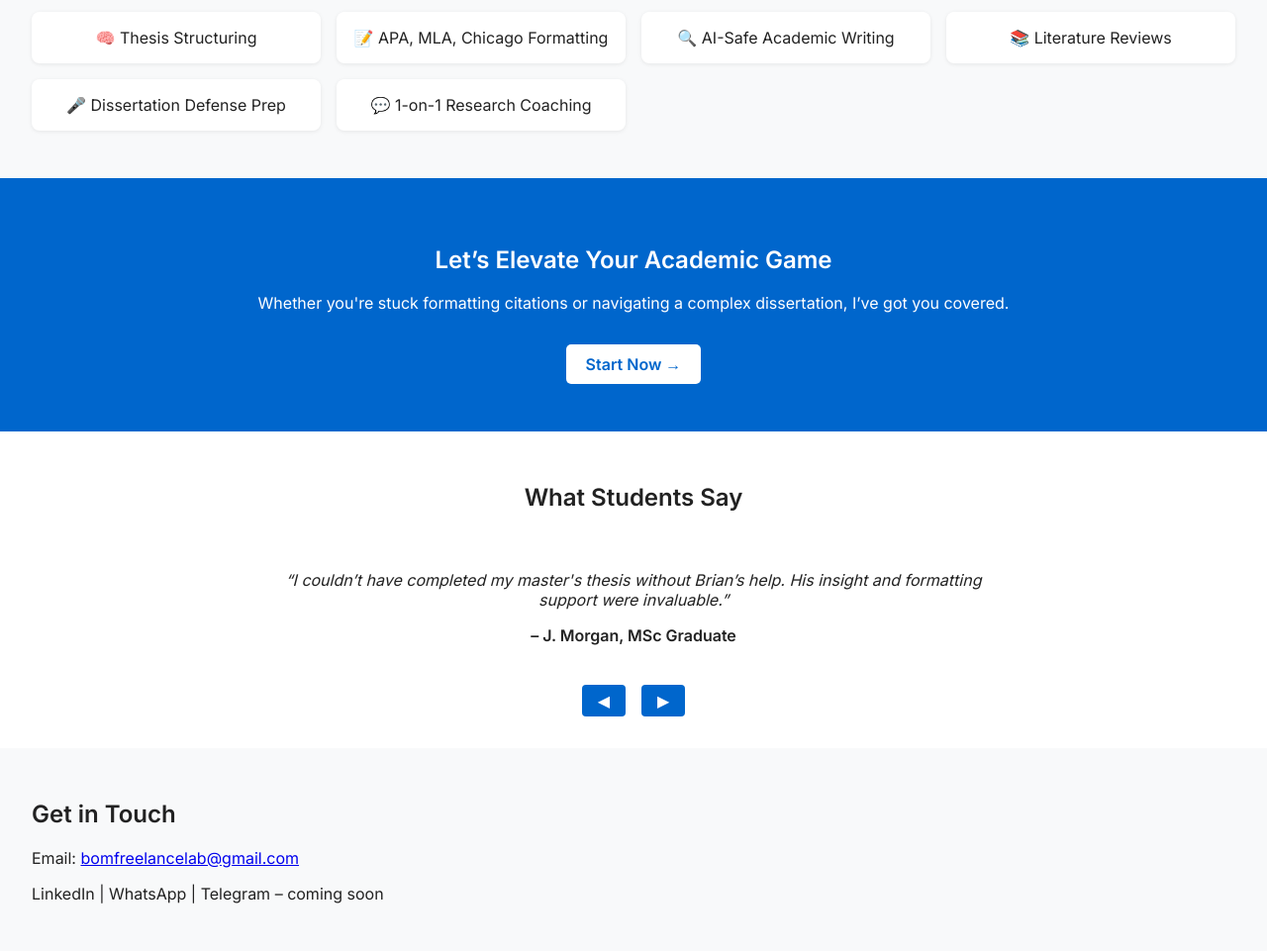
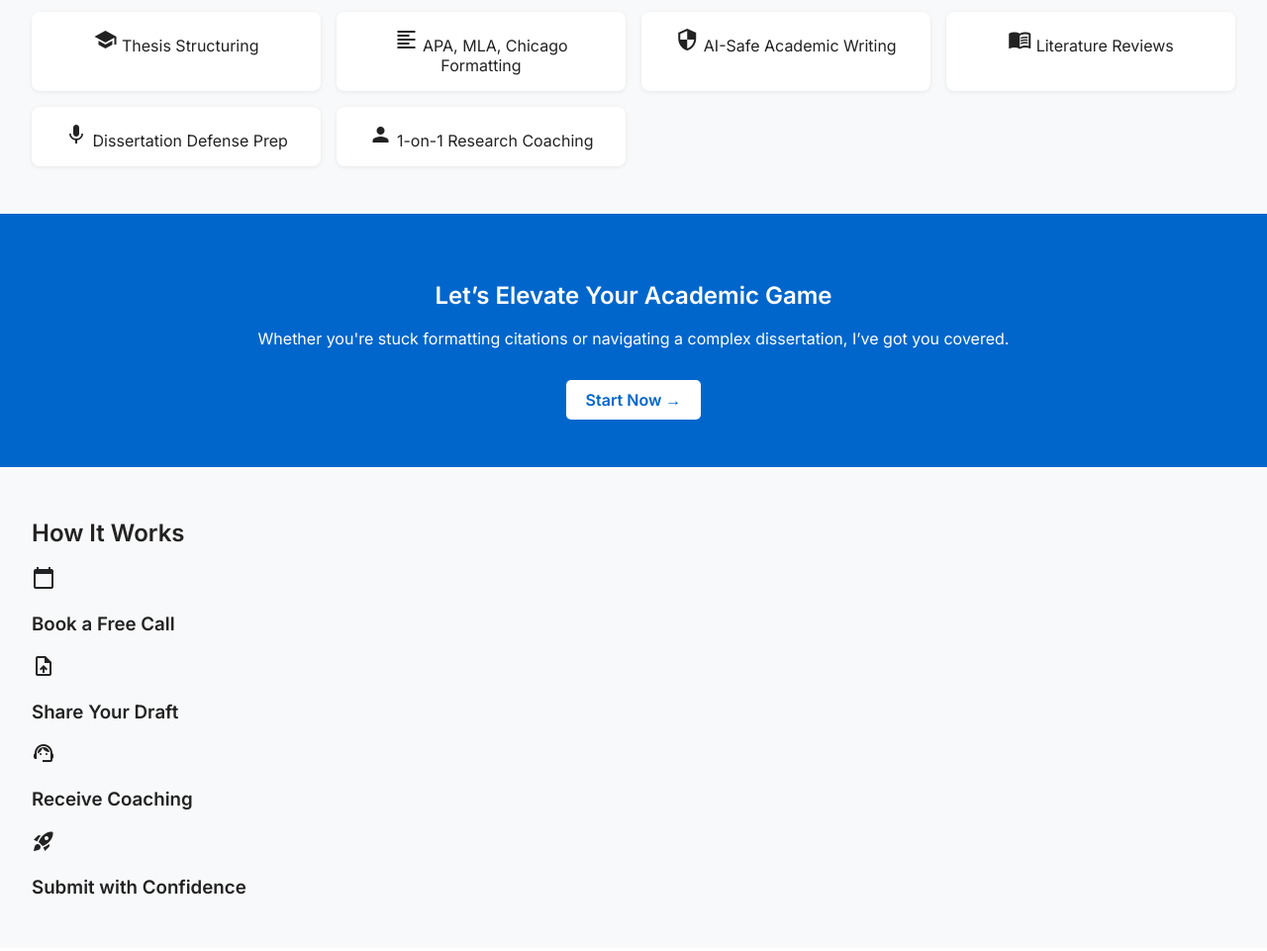
Before and after one commit to Djbreezil254/Academic-tutor-site, a plain HTML site: page Index.html in a window 1280 px wide. Shown: the part 500-1461 px from the top of the page at 99% size. Drawn offline with nearby package versions, Linux system fonts and the light colour scheme; a script that the page names is missing.

Commit message:
Update Index.html

```diff
--- a/Index.html
+++ b/Index.html
@@ -22,6 +22,7 @@
   <link rel="stylesheet" href="style.css" />
   <link rel="preconnect" href="https://fonts.googleapis.com" />
   <link href="https://fonts.googleapis.com/css2?family=Inter:wght@400;600&display=swap" rel="stylesheet" />
+  <link href="https://fonts.googleapis.com/icon?family=Material+Icons" rel="stylesheet" />
 
   <!-- ✅ AOS CSS -->
   <link href="https://cdn.jsdelivr.net/npm/aos@2.3.4/dist/aos.css" rel="stylesheet" />
@@ -50,7 +51,7 @@
   <header class="hero">
     <div class="overlay"></div>
     <div class="hero-content" data-aos="fade-up">
-      <h1>Academic Coaching That Moves You Forward</h1>
+      <h1>Academic <span class="highlight">Coaching</span> That Moves You Forward</h1>
       <p>Guiding students from confusion to clarity in writing, formatting, and research success.</p>
       <a href="mailto:bomfreelancelab@gmail.com" class="cta">📅 Book Your Free Consult</a>
     </div>
@@ -60,12 +61,12 @@
     <section class="services" data-aos="fade-up">
       <h2>What I Help With</h2>
       <div class="card-grid">
-        <div class="card" data-aos="zoom-in">🧠 Thesis Structuring</div>
-        <div class="card" data-aos="zoom-in" data-aos-delay="100">📝 APA, MLA, Chicago Formatting</div>
-        <div class="card" data-aos="zoom-in" data-aos-delay="200">🔍 AI-Safe Academic Writing</div>
-        <div class="card" data-aos="zoom-in" data-aos-delay="300">📚 Literature Reviews</div>
-        <div class="card" data-aos="zoom-in" data-aos-delay="400">🎤 Dissertation Defense Prep</div>
-        <div class="card" data-aos="zoom-in" data-aos-delay="500">💬 1-on-1 Research Coaching</div>
+        <div class="card" data-aos="zoom-in"><span class="material-icons">school</span> Thesis Structuring</div>
+        <div class="card" data-aos="zoom-in" data-aos-delay="100"><span class="material-icons">format_align_left</span> APA, MLA, Chicago Formatting</div>
+        <div class="card" data-aos="zoom-in" data-aos-delay="200"><span class="material-icons">security</span> AI-Safe Academic Writing</div>
+        <div class="card" data-aos="zoom-in" data-aos-delay="300"><span class="material-icons">menu_book</span> Literature Reviews</div>
+        <div class="card" data-aos="zoom-in" data-aos-delay="400"><span class="material-icons">mic</span> Dissertation Defense Prep</div>
+        <div class="card" data-aos="zoom-in" data-aos-delay="500"><span class="material-icons">person</span> 1-on-1 Research Coaching</div>
       </div>
     </section>
 
@@ -73,6 +74,17 @@
       <h2>Let’s Elevate Your Academic Game</h2>
       <p>Whether you're stuck formatting citations or navigating a complex dissertation, I’ve got you covered.</p>
       <a href="mailto:bomfreelancelab@gmail.com" class="cta">Start Now →</a>
+    </section>
+
+    <!-- ✅ How It Works -->
+    <section class="how-it-works" data-aos="fade-up">
+      <h2>How It Works</h2>
+      <div class="steps-grid">
+        <div><span class="material-icons">calendar_today</span><h3>Book a Free Call</h3></div>
+        <div><span class="material-icons">upload_file</span><h3>Share Your Draft</h3></div>
+        <div><span class="material-icons">support_agent</span><h3>Receive Coaching</h3></div>
+        <div><span class="material-icons">rocket_launch</span><h3>Submit with Confidence</h3></div>
+      </div>
     </section>
 
     <!-- ✅ Testimonial Carousel -->
@@ -102,8 +114,8 @@
 
     <section class="connect" data-aos="fade-up">
       <h2>Get in Touch</h2>
-      <p>Email: <a href="mailto:bomfreelancelab@gmail.com">bomfreelancelab@gmail.com</a></p>
-      <p>LinkedIn | WhatsApp | Telegram – coming soon</p>
+      <p><span class="material-icons">email</span> <a href="mailto:bomfreelancelab@gmail.com">bomfreelancelab@gmail.com</a></p>
+      <p><span class="material-icons">link</span> LinkedIn | WhatsApp | Telegram – coming soon</p>
     </section>
 
     <section class="schedule" data-aos="fade-up">
@@ -114,9 +126,26 @@
     </section>
   </main>
 
+  <!-- ✅ Footer -->
   <footer>
+    <div class="footer-container">
+      <div class="contact-info">
+        <p><strong>Contact Us On:</strong></p>
+        <p><span class="material-icons">email</span> bomfreelancelab@gmail.com</p>
+        <p><span class="material-icons">phone</span> +1‑234‑567‑8900</p>
+      </div>
+      <div class="site-info">
+        <p>Follow me:
+          <a href="#"><span class="material-icons">linkedin</span></a>
+          <a href="#"><span class="material-icons">telegram</span></a>
+        </p>
+      </div>
+    </div>
     <p>&copy; 2025 Tutor Brian | Academic Coaching</p>
   </footer>
+
+  <!-- ✅ Sticky Mobile Button -->
+  <a href="https://calendly.com/tutorjohntaylor/30min" class="book-mobile">Book Now</a>
 
   <!-- ✅ Tawk.to Live Chat -->
   <script type="text/javascript">
@@ -153,13 +182,10 @@
     });
   </script>
 
-  <!-- ✅ AOS Script -->
+  <!-- ✅ AOS Animation Script -->
   <script src="https://cdn.jsdelivr.net/npm/aos@2.3.4/dist/aos.js"></script>
   <script>
-    AOS.init({
-      duration: 1000,
-      once: true
-    });
+    AOS.init({ duration: 1000, once: true });
   </script>
 
 </body>
```
